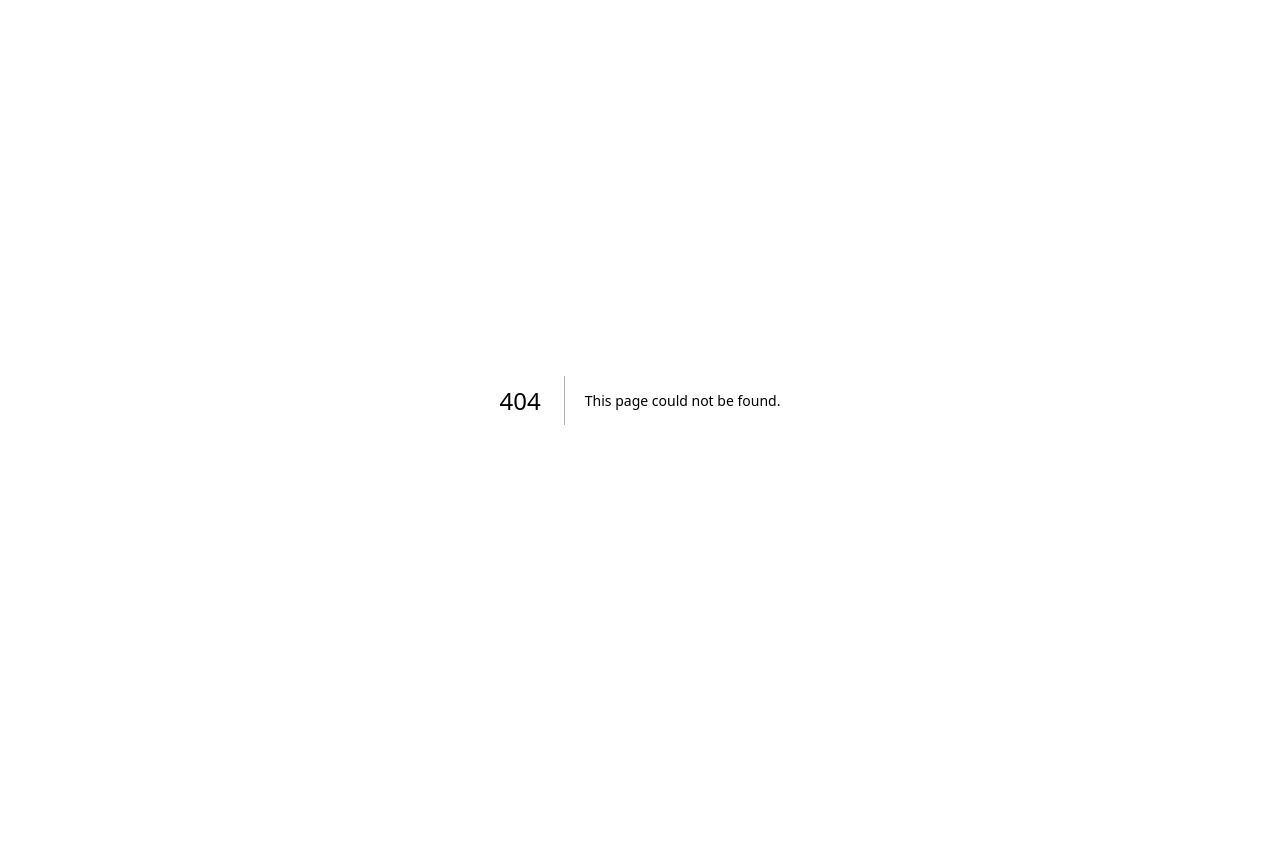
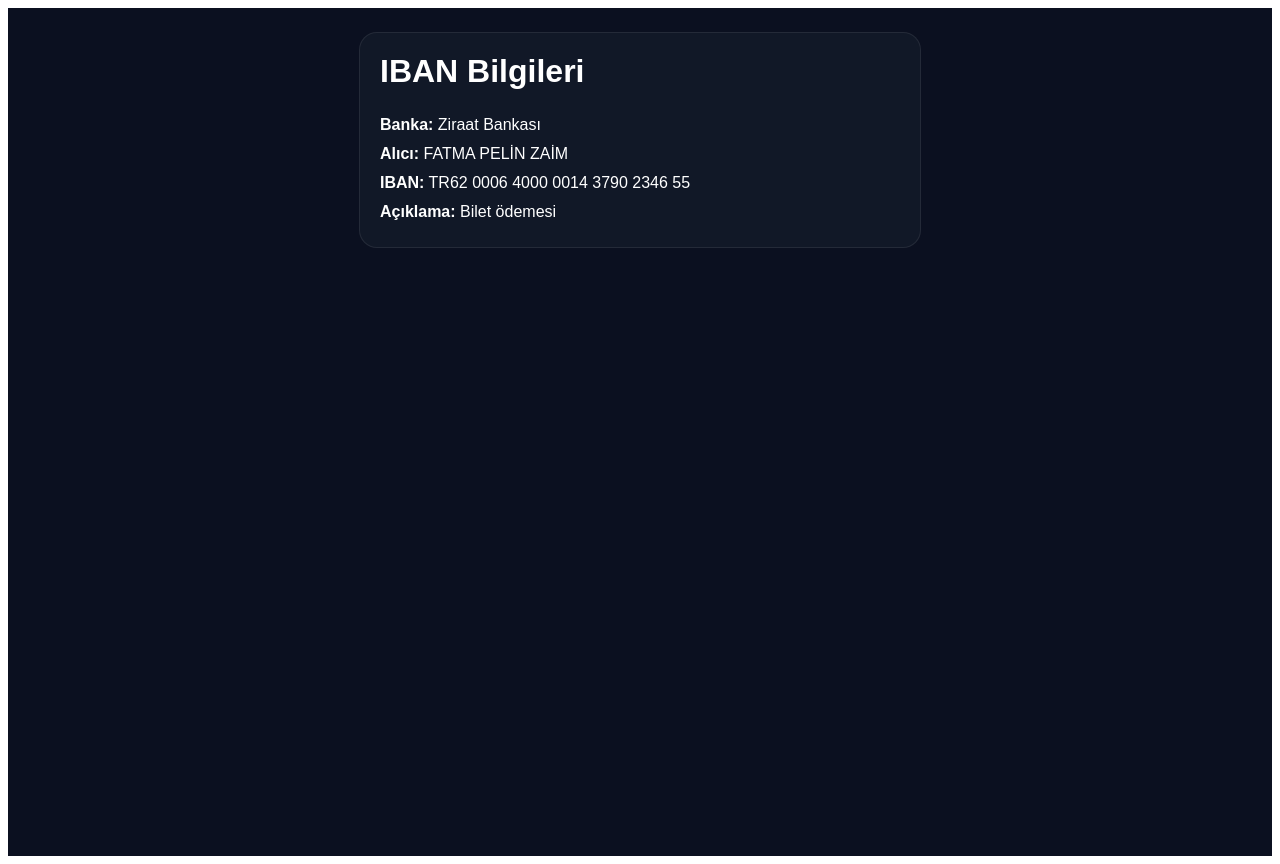
Before and after one commit to BarisKockar/bilet-app, a Next.js app: page /iban in a window 1280 px wide. Before the commit this address had no page. Before the commit the page ends 800 px from the top, so only its background shows below. Built offline with nearby package versions, Linux system fonts and the light colour scheme.

Commit message:
add iban qr page and fix qr usability

```diff
--- a/app/event/[id]/page.tsx
+++ b/app/event/[id]/page.tsx
@@ -630,7 +630,7 @@
     ? selectedSeats.map((s) => s.seat_code).join(", ")
     : selectedSeat?.seat_code || "-";
 
-  const qrValue = `IBAN:${ibanInfo.iban_number};ALICI:${ibanInfo.iban_name};ACIKLAMA:${paymentDescription}`;
+  const qrValue = "https://bilet-app.vercel.app/iban";
   return (
     <main
       style={{
--- /dev/null
+++ b/app/iban/page.tsx
@@ -0,0 +1,33 @@
+export default function IbanPage() {
+  return (
+    <main
+      style={{
+        minHeight: "100vh",
+        background: "#0b1020",
+        color: "white",
+        padding: 24,
+        fontFamily: "Arial, sans-serif",
+      }}
+    >
+      <div
+        style={{
+          maxWidth: 520,
+          margin: "0 auto",
+          background: "#111827",
+          borderRadius: 18,
+          padding: 20,
+          border: "1px solid rgba(255,255,255,0.08)",
+        }}
+      >
+        <h1 style={{ marginTop: 0 }}>IBAN Bilgileri</h1>
+
+        <div style={{ lineHeight: 1.8 }}>
+          <div><strong>Banka:</strong> Ziraat Bankası</div>
+          <div><strong>Alıcı:</strong> FATMA PELİN ZAİM</div>
+          <div><strong>IBAN:</strong> TR62 0006 4000 0014 3790 2346 55</div>
+          <div><strong>Açıklama:</strong> Bilet ödemesi</div>
+        </div>
+      </div>
+    </main>
+  );
+}
```
